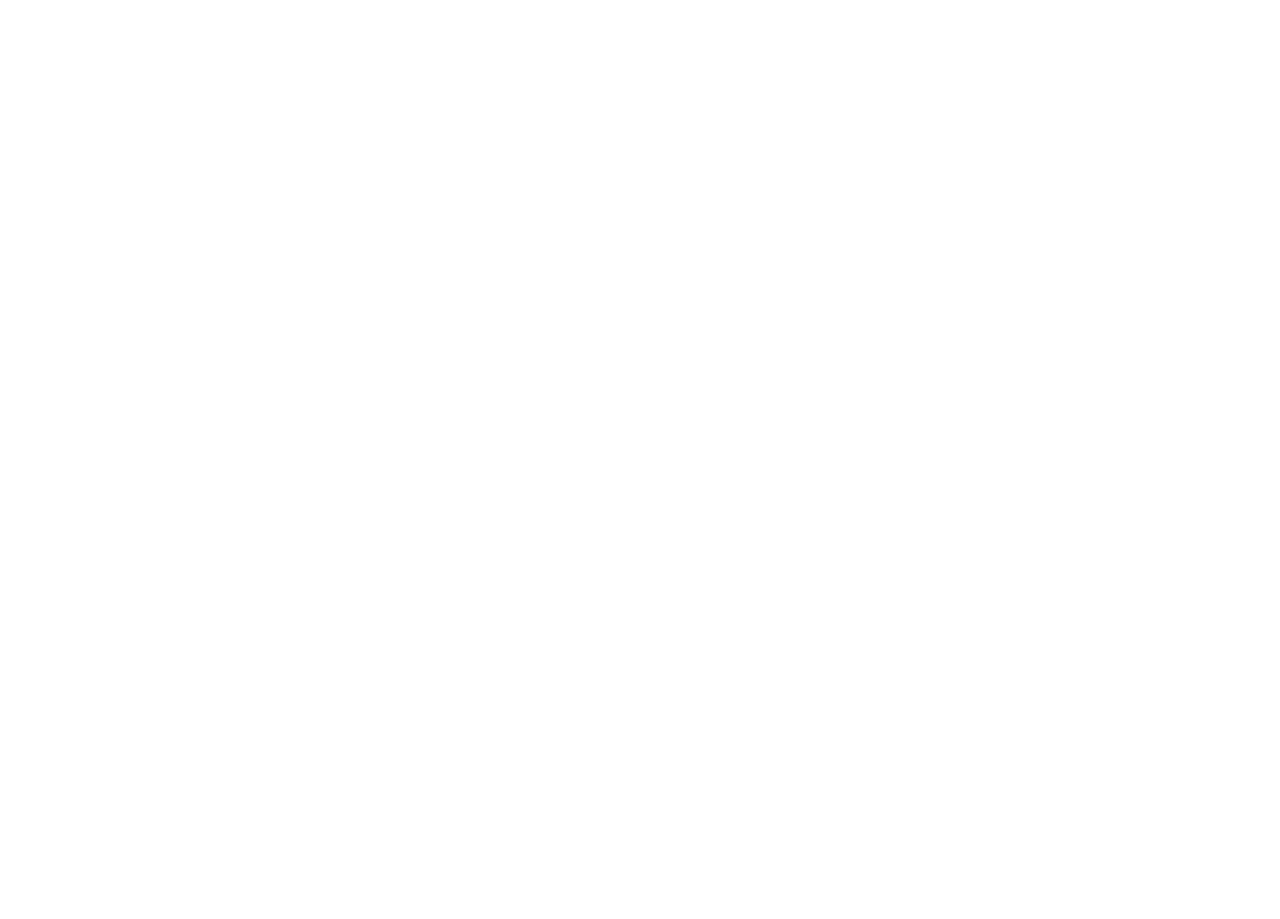
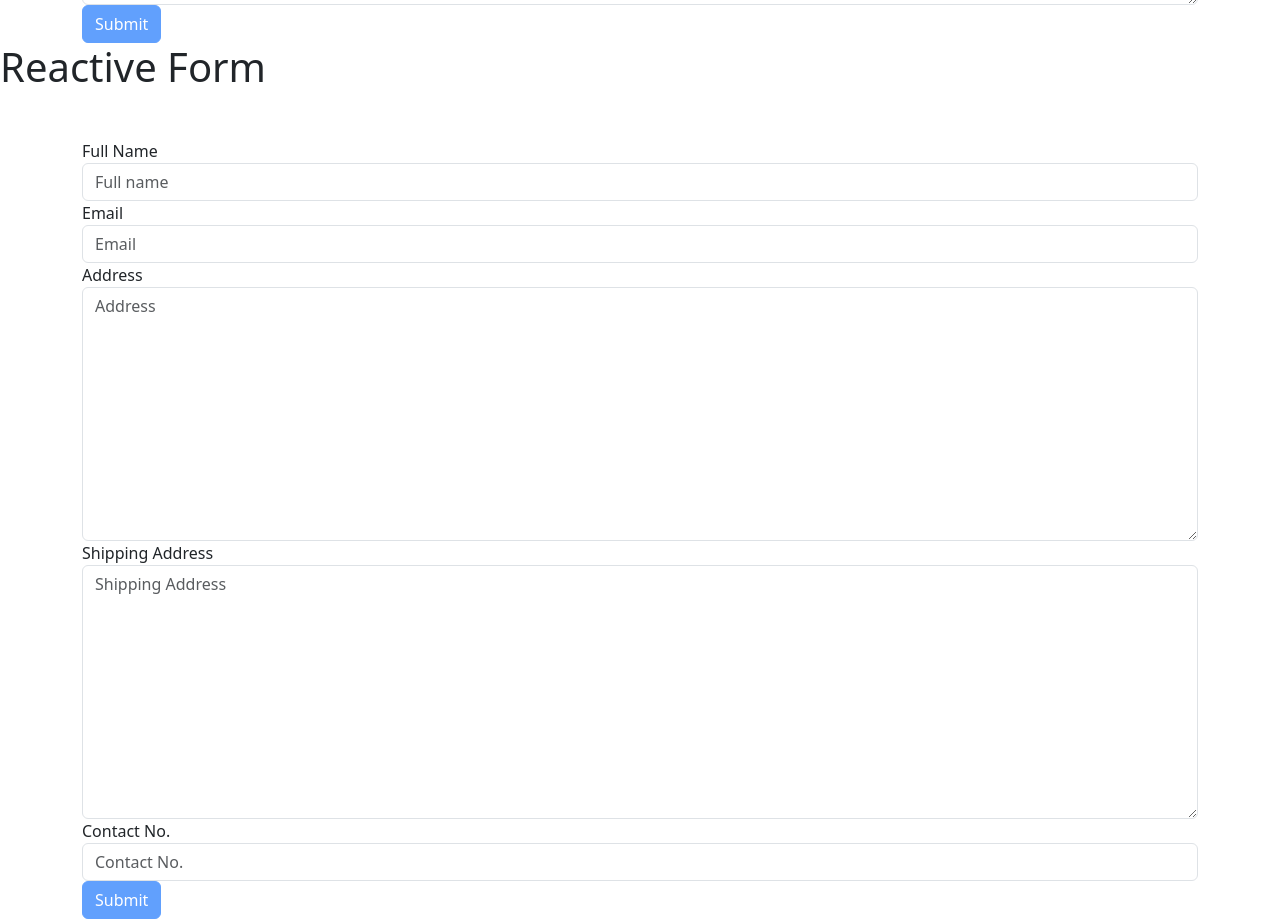
Before and after one commit to clairetsoi1129/ang-intro, an Angular app: page / in a window 1280 px wide. Shown: the part 4440-5359 px from the top of the page. Before the commit the page ends 4419 px from the top, so only its background shows below. Built offline with nearby package versions, Linux system fonts and the light colour scheme.

Commit message:
add - reactive form

```diff
--- a/src/app/app.component.html
+++ b/src/app/app.component.html
@@ -233,6 +233,7 @@
 <h1>Post List Component</h1>
 <app-post-list></app-post-list>
 
+<h1>Template Form</h1>
 <div class="container mt-5">
   <div class="form-area">
     <form #f="ngForm" (ngSubmit)="onSubmit(f)">
@@ -329,3 +330,121 @@
     </form>
   </div>
 </div>
+
+<h1>Reactive Form</h1>
+<div class="container mt-5">
+  <div class="form-area">
+    <form [formGroup]="form" (ngSubmit)="onSubmitReactive()">
+      <div class="form-group">
+        <label>Full Name</label>
+        <input
+          type="text"
+          placeholder="Full name"
+          class="form-control"
+          name="fullName"
+          formControlName="fullNameIn"
+        />
+        <div
+          *ngIf="FullNameIn
+        .errors?.['required']"
+        >
+          <div
+            class="alert alert-danger"
+            *ngIf="FullNameIn.touched && FullNameIn.invalid"
+          >
+            Full name is required.
+          </div>
+        </div>
+        <div *ngIf="FullNameIn.errors?.minlength">
+          <div
+            class="alert alert-danger"
+            *ngIf="FullNameIn.touched && FullNameIn.invalid"
+          >
+            Full name must be at least 5 characters long.
+          </div>
+        </div>
+      </div>
+      <div class="form-group">
+        <label>Email</label>
+        <input
+          type="email"
+          placeholder="Email"
+          class="form-control"
+          name="emailIn"
+          formControlName="emailIn"
+        />
+        <div *ngIf="EmailIn.errors?.required">
+          <div
+            class="alert alert-danger"
+            *ngIf="EmailIn.touched && EmailIn.invalid"
+          >
+            Email address is required.
+          </div>
+        </div>
+        <div *ngIf="EmailIn.errors?.email">
+          <div
+            class="alert alert-danger"
+            *ngIf="EmailIn.touched && EmailIn.invalid"
+          >
+            Invalid email address.
+          </div>
+        </div>
+      </div>
+
+      <!-- Contact Details nested Form Group-->
+      <div formGroupName="contactDetails">
+        <div class="form-group">
+          <label>Address</label>
+          <textarea
+            cols="30"
+            rows="10"
+            placeholder="Address"
+            class="form-control"
+            name="addressIn"
+            formControlName="addressIn"
+          ></textarea>
+          <div *ngIf="AddressIn.invalid && AddressIn.touched">
+            <div class="alert alert-danger">Address is required.</div>
+          </div>
+        </div>
+        <div class="form-group">
+          <label>Shipping Address</label>
+          <textarea
+            cols="30"
+            rows="10"
+            placeholder="Shipping Address"
+            class="form-control"
+            name="shippingAddressIn"
+            formControlName="shippingAddressIn"
+          ></textarea>
+          <div *ngIf="ShippingAddressIn.invalid && ShippingAddressIn.touched">
+            <div class="alert alert-danger">Shipping Address is required.</div>
+          </div>
+        </div>
+        <div class="form-group">
+          <label>Contact No.</label>
+          <input
+            type="text"
+            placeholder="Contact No."
+            class="form-control"
+            name="contactNoIn"
+            formControlName="contactNoIn"
+          />
+          <div
+            class="alert alert-danger"
+            *ngIf="Contact?.touched && Contact?.invalid"
+          >
+            <div *ngIf="Contact?.errors?.required">
+              Contact No. is required.
+            </div>
+            <div *ngIf="Contact?.errors?.pattern">Invalid Contact No.</div>
+          </div>
+        </div>
+      </div>
+
+      <button type="submit" class="btn btn-primary" [disabled]="form.invalid">
+        Submit
+      </button>
+    </form>
+  </div>
+</div>
--- a/src/app/app.component.ts
+++ b/src/app/app.component.ts
@@ -1,6 +1,12 @@
 import { Component, ViewChild, AfterViewInit } from '@angular/core';
 import { PostComponent } from './post/post.component';
-import { FormControl, NgForm, NgModel } from '@angular/forms';
+import {
+  FormControl,
+  NgForm,
+  NgModel,
+  FormGroup,
+  Validators,
+} from '@angular/forms';
 
 interface Post {
   id: number;
@@ -81,7 +87,34 @@ export class AppComponent implements AfterViewInit {
 
   @ViewChild(PostComponent) childComp: any;
 
+  form: any;
+  emailRegex: string = "[a-z0-9._%+-]+@[a-z0-9.-]+.[a-z]{2,}$'";
+  contactRegex: string = '[789][0-9]{9}';
+
   constructor() {
+    this.form = new FormGroup({
+      fullNameIn: new FormControl('', [
+        Validators.required,
+        Validators.minLength(5),
+        Validators.maxLength(20),
+      ]),
+      emailIn: new FormControl('', [
+        Validators.required,
+        // Validators.pattern(this.emailRegex),
+        Validators.email,
+      ]),
+      // addressIn: new FormControl('', [Validators.required]),
+
+      contactDetails: new FormGroup({
+        addressIn: new FormControl('', [Validators.required]),
+        shippingAddressIn: new FormControl('', [Validators.required]),
+        contactNoIn: new FormControl('', [
+          Validators.required,
+          Validators.pattern(this.contactRegex),
+        ]),
+      }),
+    });
+
     console.log(this.childComp);
     for (let i = 0; i < this.postArray.length; i++) {
       console.log(this.postArray[i]);
@@ -148,7 +181,27 @@ export class AppComponent implements AfterViewInit {
     console.log(f.value);
   }
 
+  onSubmitReactive() {
+    console.log(this.form.value);
+  }
+
   getValue(f: NgModel) {
     console.log(f);
   }
+
+  get FullNameIn() {
+    return this.form.get('fullNameIn');
+  }
+  get EmailIn() {
+    return this.form.get('emailIn');
+  }
+  get AddressIn() {
+    return this.form.get('contactDetails.addressIn');
+  }
+  get ShippingAddressIn() {
+    return this.form.get('contactDetails.shippingAddressIn');
+  }
+  get Contact() {
+    return this.form.get('contactDetails.contactNoIn');
+  }
 }
--- a/src/app/app.module.ts
+++ b/src/app/app.module.ts
@@ -1,6 +1,6 @@
 import { NgModule } from '@angular/core';
 import { BrowserModule } from '@angular/platform-browser';
-import { FormsModule } from '@angular/forms';
+import { FormsModule, ReactiveFormsModule } from '@angular/forms';
 import { AppRoutingModule } from './app-routing.module';
 import { AppComponent } from './app.component';
 import { NavbarComponent } from './navbar/navbar.component';
@@ -21,7 +21,7 @@ import { PostService } from './Services/post.service';
     AppendCLIPipe,
     SummaryPipe,
   ],
-  imports: [BrowserModule, AppRoutingModule, FormsModule],
+  imports: [BrowserModule, AppRoutingModule, FormsModule, ReactiveFormsModule],
   providers: [],
   bootstrap: [AppComponent],
 })
```
